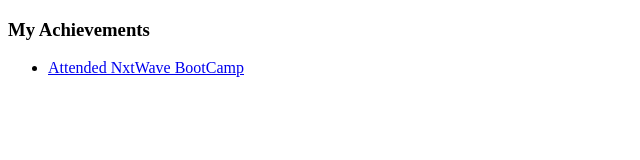
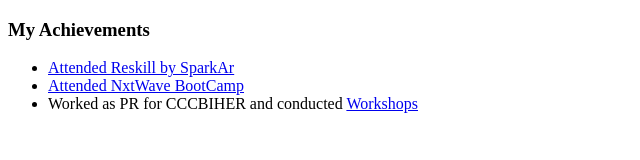
Before and after one commit to Gowtham-Pentela/CV, a plain HTML site: page acheivements.html in a window 1280 px wide. Shown: the whole page, without its empty margins (0-640 px from the left). Drawn offline with Linux system fonts and the light colour scheme.

Commit message:
Updated Latest Acheivements

```diff
--- a/acheivements.html
+++ b/acheivements.html
@@ -9,7 +9,9 @@
 <body>
     <h3>My Achievements</h3>
     <ul>
+        <li><a href="SparkAR.png">Attended Reskill by SparkAr</a></li>
         <li><a href="Bootcamp.pdf">Attended NxtWave BootCamp</a></li>
+        <li>Worked as PR for CCCBIHER and conducted <a href="https://drive.google.com/drive/folders/1n2Z5-AmjIcF5KHh9TQnAUbkv9c_3lL7g?usp=sharing">Workshops</a></li>
     </ul>
 </body>
 </html>
```
